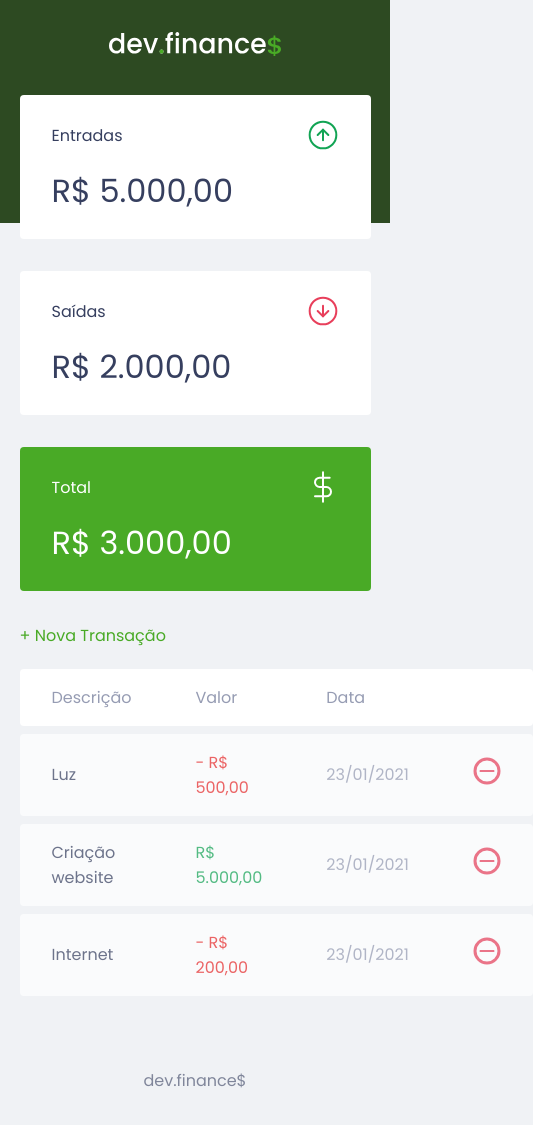
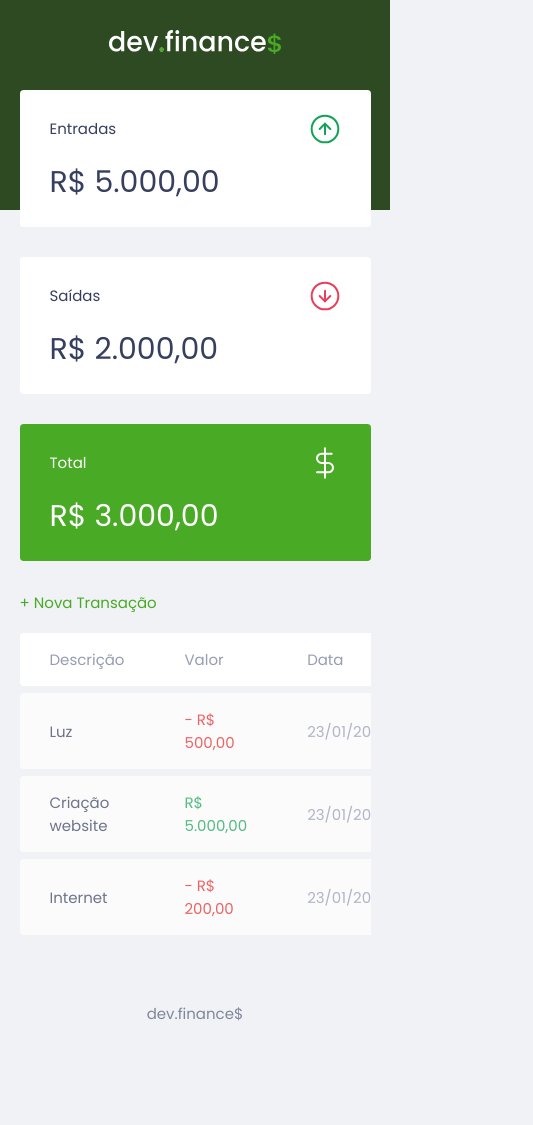
Before and after one commit to milenetaborda/dev-finance, a plain HTML site: page index.html in a window 390 px wide. Shown: the whole page, 533 px wide, since content can reach past the window. After the commit the page ends 1055 px from the top, so only its background shows below. Drawn offline with Linux system fonts and the light colour scheme.

Commit message:
style: add responsiveness

```diff
--- a/styles.css
+++ b/styles.css
@@ -7,6 +7,10 @@
   margin: 0;
   padding: 0;
   box-sizing: border-box;
+}
+
+html {
+  font-size: 93.75%;
 }
 
 body {
@@ -110,6 +114,12 @@ header {
 }
 
 /* Table ===================== */
+#transaction {
+  display: block;
+  width: 100%;
+  overflow-x: auto;
+}
+
 #data-table {
   width: 100%;
   border-spacing: 0 0.5rem;
@@ -168,3 +178,16 @@ footer {
 
   opacity: 0.6;
 }
+
+/* Responsive ===================== */
+@media (min-width: 800px) {
+  html {
+    font-size: 87.5%;
+  }
+
+  #balance {
+    display: grid;
+    grid-template-columns: repeat(3, 1fr);
+    gap: 2rem;
+  }
+}
```
